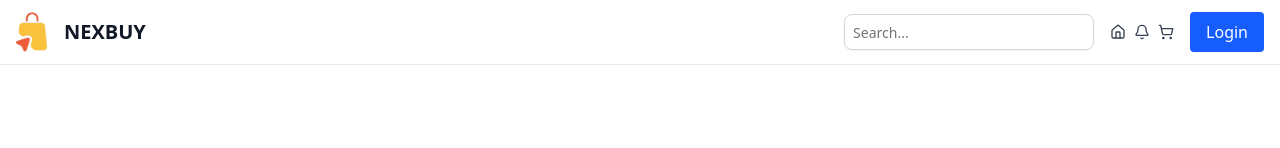
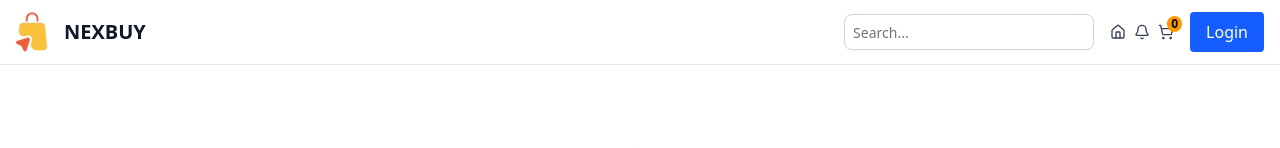
Before and after one commit to daniyal-subhani/NEXBUY, a Next.js app in the folder client/: page / in a window 1280 px wide. Shown: the top 148 px of the page. Built offline with nearby package versions, Linux system fonts and the light colour scheme.

Commit message:
Adding cart functionality, integrate zustand for state managment

```diff
--- a/client/package.json
+++ b/client/package.json
@@ -20,7 +20,8 @@
     "react": "19.1.0",
     "react-dom": "19.1.0",
     "tailwind-merge": "^3.3.1",
-    "tailwindcss-animate": "^1.0.7"
+    "tailwindcss-animate": "^1.0.7",
+    "zustand": "^5.0.7"
   },
   "devDependencies": {
     "@tailwindcss/postcss": "^4",
--- a/client/src/components/Navbar.tsx
+++ b/client/src/components/Navbar.tsx
@@ -3,13 +3,16 @@ import Image from "next/image";
 import Link from "next/link";
 import { Bell, House, ShoppingCartIcon } from "lucide-react";
 import { SearchBar } from "@/components";
+import { useCartStore } from "@/stores/cartStore";
+
 
 const Navbar = () => {
+  const { cart } = useCartStore();
   return (
     <div>
       <nav className="w-full bg-white border-b border-gray-200 z-50 mb-8">
         <div className="max-w-7xl mx-auto flex items-center justify-between px-4 py-3">
-          <div className="flex items-center space-x-2">
+          <Link href="/" className="flex items-center space-x-2 cursor-pointer">
             <Image
               src="/logo.png"
               alt="NEXBUY Logo"
@@ -18,7 +21,7 @@ const Navbar = () => {
               priority
             />
             <span className="text-xl font-bold">NEXBUY</span>
-          </div>
+          </Link>
           <div className="flex items-center space-x-4">
             <div className="">
               <SearchBar  />
@@ -30,9 +33,15 @@ const Navbar = () => {
               <Link href="/" className="text-gray-700 hover:text-blue-600">
                 <Bell className="w-4 h-4" />
               </Link>
+              <div className="relative ">
+
               <Link href="/" className="text-gray-700 hover:text-blue-600">
                 <ShoppingCartIcon className="w-4 h-4" />
               </Link>
+              <span className="absolute -top-2 -right-2 bg-amber-500 text-black text-xs font-bold px-1 rounded-full">
+                {cart.length}
+              </span>
+              </div>
             </div>
 
             <button className="bg-blue-600 text-white px-4 py-2 rounded">
--- a/client/src/components/ProductCard.tsx
+++ b/client/src/components/ProductCard.tsx
@@ -11,10 +11,24 @@ import {
   SelectValue,
 } from "./ui/select";
 import { useState } from "react";
+import { useCartStore } from "@/stores/cartStore";
 
 const ProductCard = ({ product }: { product: ProductType }) => {
+  const { addItem } = useCartStore();
   // ✅ Default color is the first color in product.colors
   const [selectedColor, setSelectedColor] = useState(product.colors[0]);
+  const [selectedSize, setSelectedSize] = useState(product.sizes[0]);
+
+  const handleAddToCart = () => {
+    addItem({
+      ...product,
+      quantity: 1,
+      selectedOptions: {
+        size: selectedSize,
+        color: selectedColor,
+      },
+    });
+  };
 
   return (
     <div className="border rounded-lg shadow-sm hover:shadow-lg transition duration-300 flex flex-col bg-white overflow-hidden">
@@ -54,7 +68,7 @@ const ProductCard = ({ product }: { product: ProductType }) => {
                 <SelectGroup>
                   <SelectLabel>Size</SelectLabel>
                   {product.sizes.map((size) => (
-                    <SelectItem key={size} value={size}>
+                    <SelectItem onClick={() => setSelectedSize(size)} key={size} value={size}>
                       {size.toUpperCase()}
                     </SelectItem>
                   ))}
@@ -81,7 +95,7 @@ const ProductCard = ({ product }: { product: ProductType }) => {
           </div>
 
           {/* Action */}
-          <button className="  bg-black  text-white py-1 px-2 rounded-md text-sm cursor-pointer ">
+          <button onClick={handleAddToCart} className="  bg-black  text-white py-1 px-2 rounded-md text-sm cursor-pointer ">
             Add to Cart
           </button>
         </div>
--- a/client/src/components/SearchBar.tsx
+++ b/client/src/components/SearchBar.tsx
@@ -1,3 +1,4 @@
+"use client"
 import { Input } from "./ui/input"
 
 const SearchBar = () => {
--- /dev/null
+++ b/client/src/stores/cartStore.ts
@@ -0,0 +1,19 @@
+import {
+  CartItemType,
+  CartStoreActionTypes,
+  CartStoreStateTypes,
+} from "@/types";
+import { create } from "zustand";
+
+export const useCartStore = create<CartStoreStateTypes & CartStoreActionTypes>(
+  (set) => ({
+    cart: [],
+    addItem: (product: CartItemType) =>
+      set((state) => ({ cart: [...state.cart, product] })),
+    removeItem: (product: CartItemType) =>
+      set((state) => ({
+        cart: state.cart.filter((item) => item.id !== product.id),
+      })),
+    clearCart: () => set({ cart: [] }),
+  })
+);
--- a/client/src/types.ts
+++ b/client/src/types.ts
@@ -8,6 +8,25 @@ export type ProductType = {
   sizes: string[];
   colors: string[];
   images: Record<string, string>;
-}
+};
 
 export type ProductsType = ProductType[];
+
+export type CartItemType = ProductType & {
+  quantity: number;
+  selectedOptions: {
+    size: string;
+    color: string;
+  };
+};
+
+export type CartItemsType = CartItemType[];
+
+export type CartStoreStateTypes = {
+  cart: CartItemsType;
+};
+export type CartStoreActionTypes = {
+  addItem: (product: CartItemType) => void;
+  removeItem: (product: CartItemType) => void;
+  clearCart: () => void;
+};
```
Also changed, not shown: 1 other file (tests, documents, lock files or other folders). Lines whose indentation alone changed are shown as unchanged.
